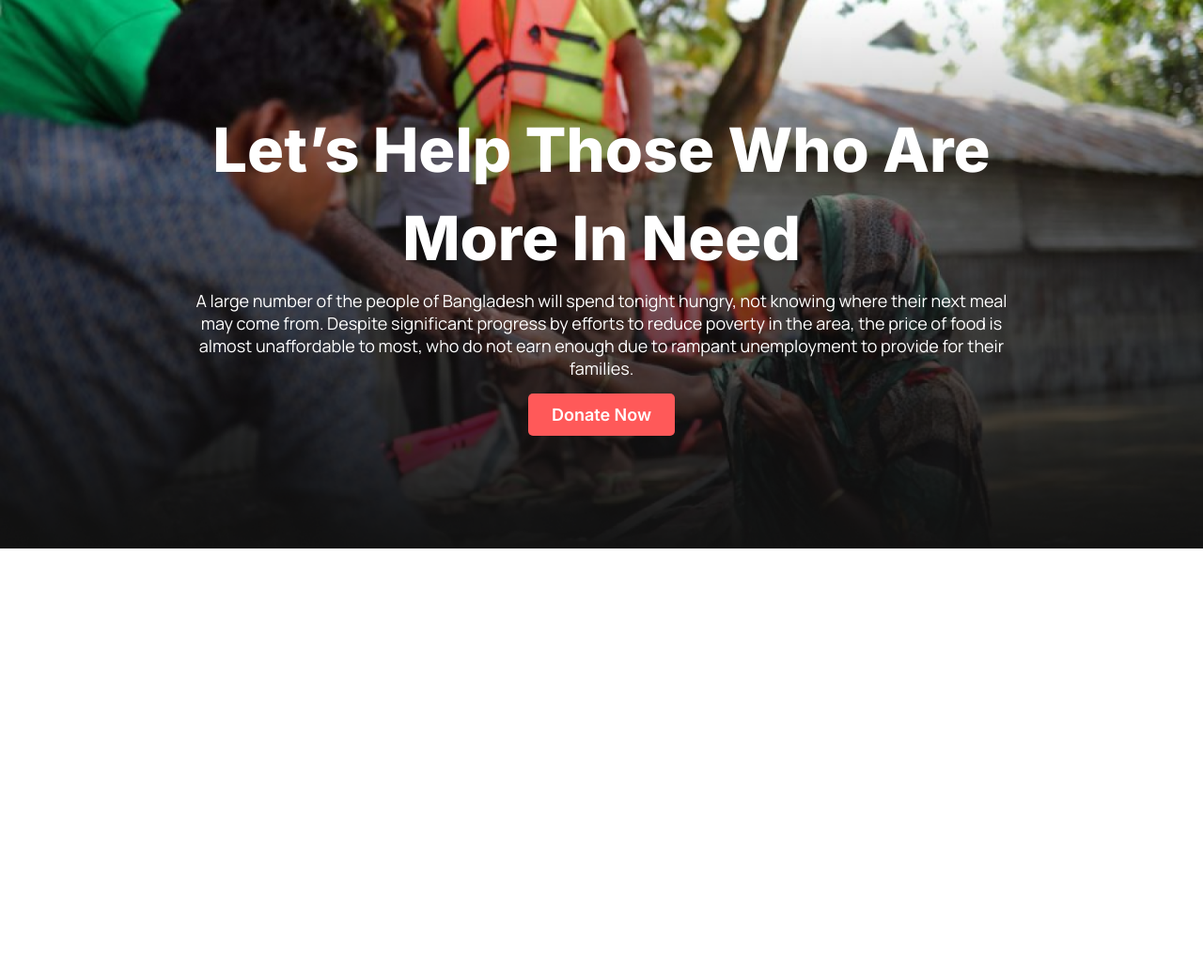
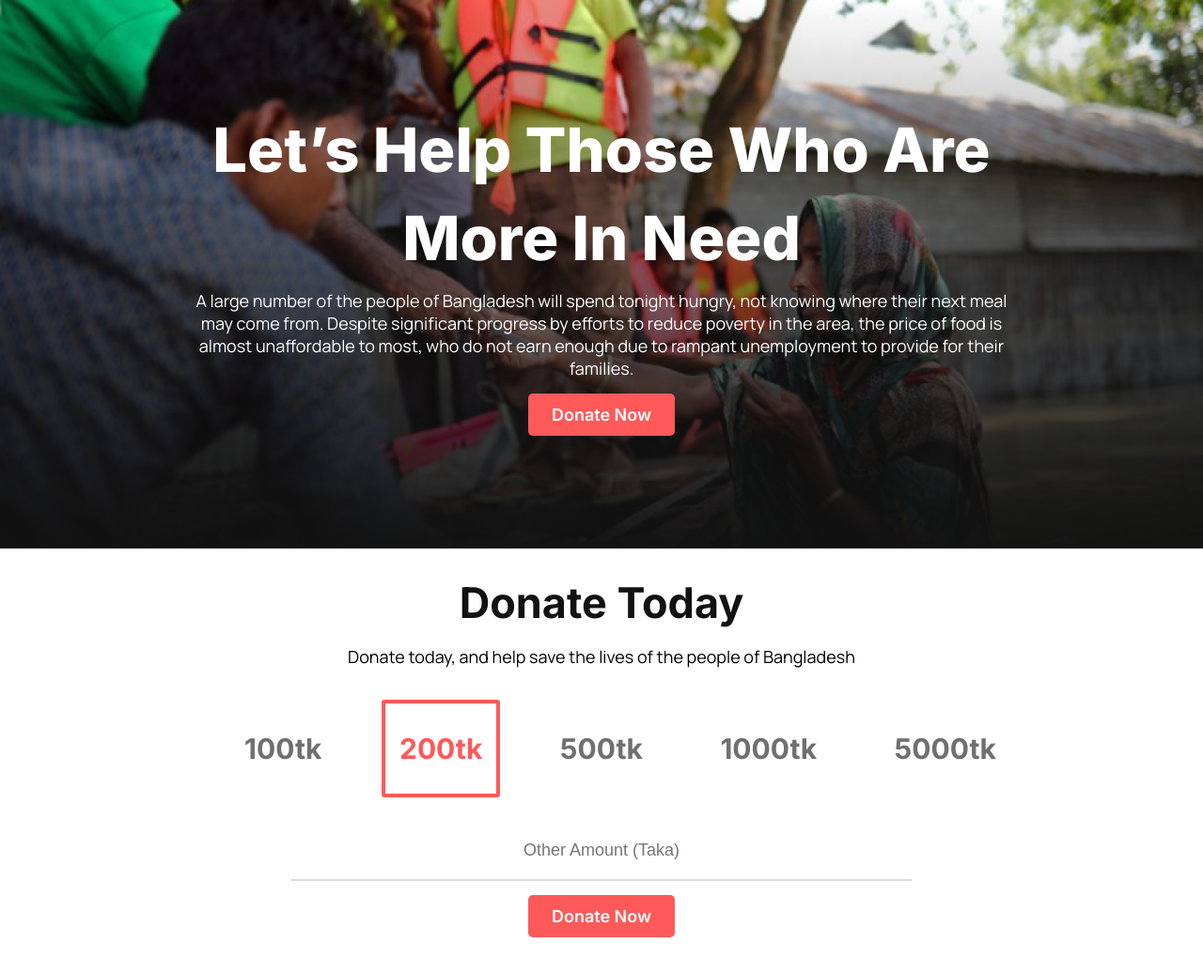
Before and after one commit to ashrafalisimon/donate-today, a plain HTML site: page index.html in a window 1280 px wide. Shown: the whole page at 94% size. Before the commit the page ends 800 px from the top, so only its background shows below. Drawn offline with Linux system fonts and the light colour scheme.

Commit message:
donate today complete

```diff
--- a/index.html
+++ b/index.html
@@ -26,7 +26,25 @@
         almost unaffordable to most, who do not earn enough due to rampant
         unemployment to provide for their families.
       </p>
-      <a href="#">Donate Now</a>
+      <a class="btn-pink" href="#">Donate Now</a>
+    </section>
+    <!-- Donate Today section -->
+    <section class="donate-today-section">
+      <div class="donate-today-heading">
+        <h3>Donate Today</h3>
+        <p>Donate today, and help save the lives of the people of Bangladesh</p>
+      </div>
+      <div class="donate-today-amount">
+        <a href="#">100tk</a>
+        <a class="highlight" href="#">200tk</a>
+        <a href="#">500tk</a>
+        <a href="#">1000tk</a>
+        <a href="#">5000tk</a>
+      </div>
+      <div class="donate-today-input">
+        <input type="text" placeholder="Other Amount (Taka)" />
+        <a class="btn-pink" href="#">Donate Now</a>
+      </div>
     </section>
   </body>
 </html>
--- a/style.css
+++ b/style.css
@@ -28,7 +28,7 @@ p{
     margin: auto;
 
 }
-.top-banner a{
+.btn-pink{
     margin-top: 15px;
     text-decoration: none;
     font-size: 18px;
@@ -39,3 +39,56 @@ p{
     padding: 12px 25px;
     border-radius: 5px;
 }
+.donate-today-heading{
+    text-align: center;
+    padding: 30px 0;
+}
+.donate-today-heading h3{
+    color: #121212;
+    font-size: 45px;
+    font-weight: 700;
+        padding: 0;
+            margin: 0;
+}
+.donate-today-heading p{
+    font-size: 18px;
+    font-weight: 300;
+    color: 707070;
+
+}
+.donate-today-amount{
+    text-align: center;
+    padding: 20px 0;
+}
+.donate-today-amount a{
+    text-decoration: none;
+    font-size: 30px;
+    font-weight: 700;
+    color: #707070;
+    margin-left: 40px;
+    padding: 30px 15px;
+    border: 4px solid #fff;
+    transition: 0.4s;
+}
+.donate-today-amount .highlight, .donate-today-amount a:hover{
+    color: #FF5959;
+    padding: 30px 15px;
+    border: 4px solid #FF5959;
+    border-radius: 3px;
+}
+.donate-today-input{
+    text-align: center;
+    margin: 40px 0;
+}
+.donate-today-input input{
+    display: block;
+    width: 50%;
+    margin: auto;
+    text-align: center;
+    border: none;
+    border-bottom: 2px solid #DADADA;
+    padding: 20px 10px;
+    font-size: 18px;
+    color: #B3B3B3;
+    outline: none;
+}
```
